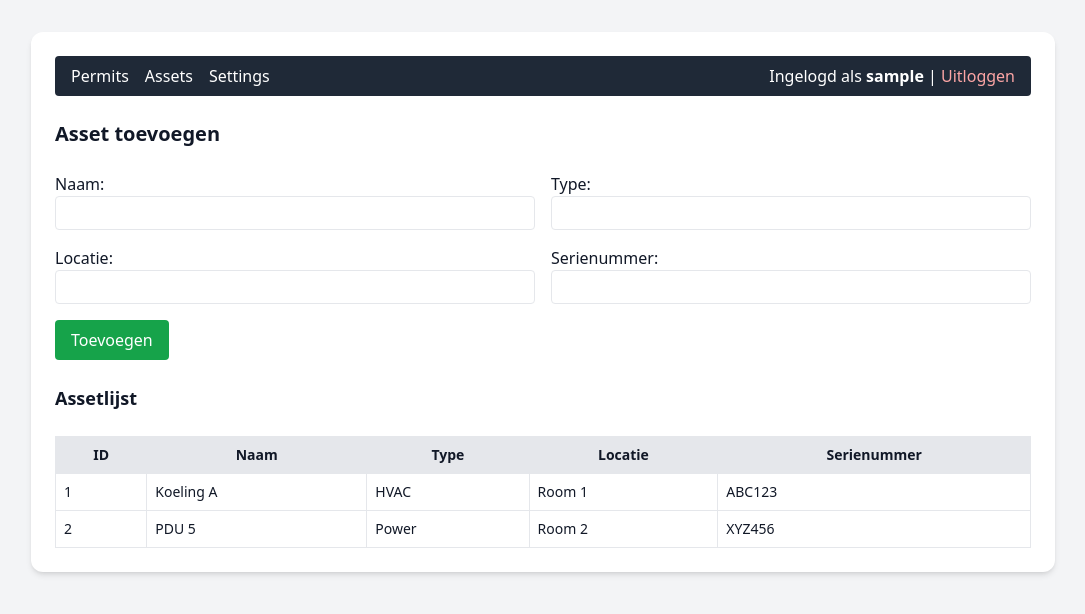
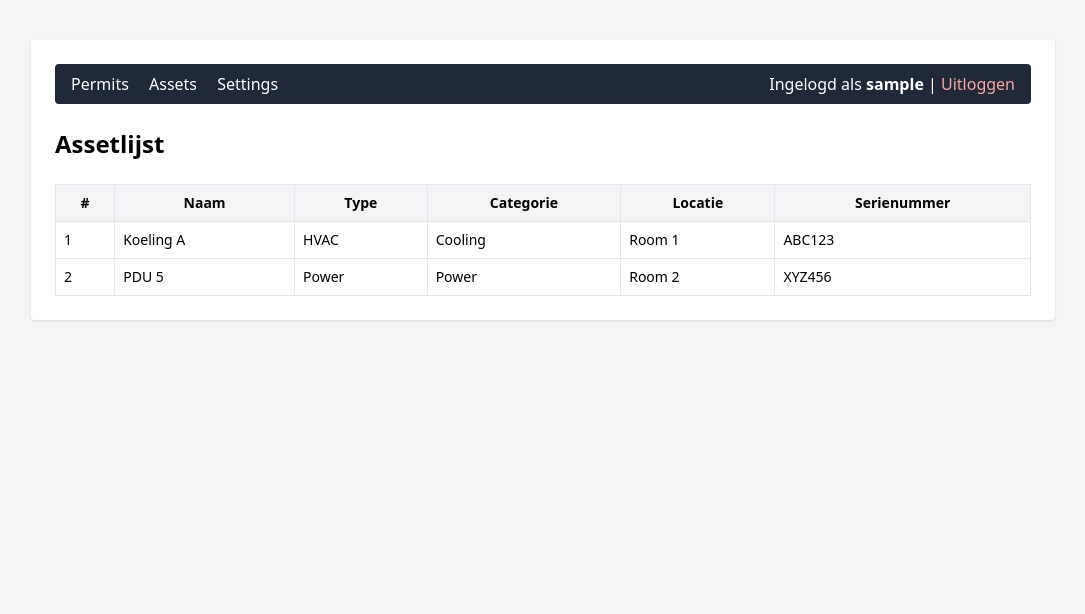
Before and after one commit to MaikelGevdLeeuw/Mslim, a Flask app: page /assets in a window 1280 px wide. Shown: the top 614 px of the page, without its empty margins (97-1182 px from the left). Run offline with Flask 3, Linux system fonts and the light colour scheme; the visitor is signed in with stand-in values (Sample User, id 1); some libraries are stand-ins or nearby versions.

Commit message:
Update assets.html

```diff
--- a/templates/assets.html
+++ b/templates/assets.html
@@ -1,4 +1,3 @@
-
 <!doctype html>
 <html>
   <head>
@@ -6,10 +5,11 @@
     <title>Assets</title>
     <script src="https://cdn.tailwindcss.com"></script>
   </head>
-  <body class="bg-gray-100 text-gray-900 font-sans p-8">
-    <div class="max-w-5xl mx-auto bg-white shadow-md rounded-xl p-6 space-y-6">
-      <div class="bg-gray-800 text-white px-4 py-2 flex justify-between items-center mb-6 rounded">
-        <div class="flex space-x-4">
+  <body class="bg-gray-100 p-10">
+    <div class="max-w-5xl mx-auto bg-white p-6 rounded shadow space-y-6">
+
+      <div class="bg-gray-800 text-white px-4 py-2 flex justify-between items-center rounded">
+        <div class="space-x-4">
           <a href="/" class="hover:underline">Permits</a>
           <a href="/assets" class="hover:underline">Assets</a>
           <a href="/settings" class="hover:underline">Settings</a>
@@ -19,35 +19,28 @@
           <a href="/logout" class="text-red-300 hover:underline">Uitloggen</a>
         </div>
       </div>
-      <h2 class="text-xl font-semibold">Asset toevoegen</h2>
-      <form method="POST" action="/add_asset" class="grid grid-cols-2 gap-4">
-        <div><label>Naam:</label><input name="name" required class="w-full border rounded px-2 py-1"></div>
-        <div><label>Type:</label><input name="type" required class="w-full border rounded px-2 py-1"></div>
-        <div><label>Locatie:</label><input name="location" required class="w-full border rounded px-2 py-1"></div>
-        <div><label>Serienummer:</label><input name="serial" required class="w-full border rounded px-2 py-1"></div>
-        <div class="col-span-2">
-          <button type="submit" class="bg-green-600 text-white px-4 py-2 rounded hover:bg-green-700">Toevoegen</button>
-        </div>
-      </form>
-      <h3 class="text-lg font-semibold mt-6">Assetlijst</h3>
+
+      <h2 class="text-2xl font-bold mb-4">Assetlijst</h2>
       <table class="table-auto w-full border border-gray-300 text-sm">
-        <thead class="bg-gray-200">
+        <thead class="bg-gray-100">
           <tr>
-            <th class="p-2 border">ID</th>
+            <th class="p-2 border">#</th>
             <th class="p-2 border">Naam</th>
             <th class="p-2 border">Type</th>
+            <th class="p-2 border">Categorie</th>
             <th class="p-2 border">Locatie</th>
             <th class="p-2 border">Serienummer</th>
           </tr>
         </thead>
         <tbody>
-          {% for asset in assets %}
-          <tr class="hover:bg-gray-50">
-            <td class="p-2 border">{{ asset.id }}</td>
-            <td class="p-2 border">{{ asset.name }}</td>
-            <td class="p-2 border">{{ asset.type }}</td>
-            <td class="p-2 border">{{ asset.location }}</td>
-            <td class="p-2 border">{{ asset.serial }}</td>
+          {% for a in assets %}
+          <tr>
+            <td class="p-2 border">{{ a.id }}</td>
+            <td class="p-2 border">{{ a.name }}</td>
+            <td class="p-2 border">{{ a.type }}</td>
+            <td class="p-2 border">{{ a.category }}</td>
+            <td class="p-2 border">{{ a.location }}</td>
+            <td class="p-2 border">{{ a.serial }}</td>
           </tr>
           {% endfor %}
         </tbody>
```
